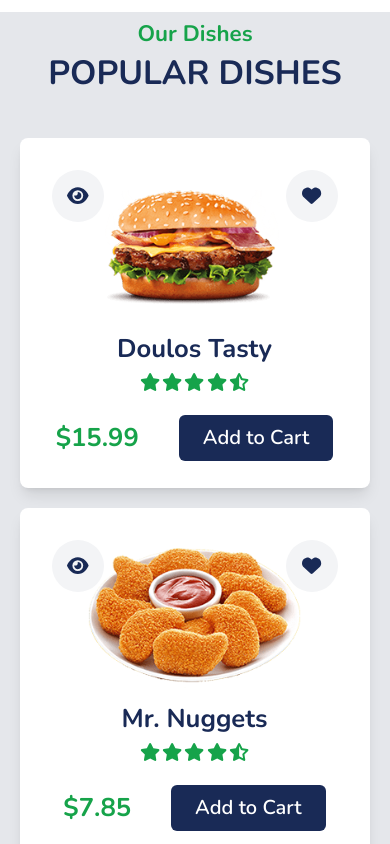
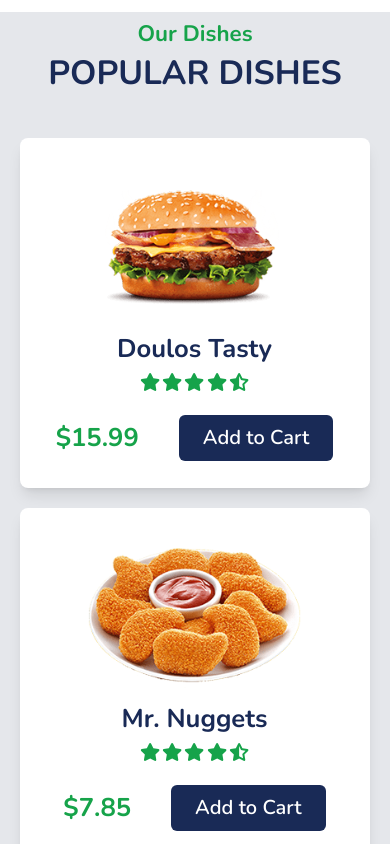
Before and after one commit to drfcozapata/restaurant1-vue, a Vue app: page / in a window 390 px wide. Shown: the part 760-1604 px from the top of the page. Built offline with nearby package versions, Linux system fonts and the light colour scheme.

Commit message:
Agregado efecto CSS

```diff
--- a/src/components/dishes/DishCard.vue
+++ b/src/components/dishes/DishCard.vue
@@ -4,11 +4,11 @@
 
 <template>
 	<div
-		class="w-[350px] lg:w-[32%] 4xl:w-[490px] h-[350px] 4xl:h-[490px] p-4 3xl:p-8 bg-white shadow-lg flex flex-col items-center rounded-lg relative"
+		class="w-[350px] lg:w-[32%] 4xl:w-[490px] h-[350px] 4xl:h-[490px] p-4 3xl:p-8 bg-white shadow-lg flex flex-col items-center rounded-lg relative box"
 	>
 		<a
 			href="#"
-			class="text-[#192a56] hover:text-white text-center absolute top-8 left-8 w-[52px] 3xl:w-14 h-[52px] 3xl:h-14 rounded-full bg-gray-100 hover:bg-green-600"
+			class="text-[#192a56] hover:text-white text-center absolute top-8 w-[52px] 3xl:w-14 h-[52px] 3xl:h-14 rounded-full bg-gray-100 hover:bg-green-600 eye"
 		>
 			<font-awesome-icon
 				:icon="['fas', 'eye']"
@@ -17,7 +17,7 @@
 		</a>
 		<a
 			href="#"
-			class="text-[#192a56] hover:text-white text-center absolute top-8 right-8 w-[52px] 3xl:w-14 h-[52px] 3xl:h-14 rounded-full bg-gray-100 hover:bg-green-600"
+			class="text-[#192a56] hover:text-white text-center absolute top-8 w-[52px] 3xl:w-14 h-[52px] 3xl:h-14 rounded-full bg-gray-100 hover:bg-green-600 heart"
 		>
 			<font-awesome-icon
 				:icon="['fas', 'heart']"
@@ -57,3 +57,22 @@
 		</div>
 	</div>
 </template>
+
+<style scoped>
+	.box .eye {
+		left: -2rem;
+		opacity: 0;
+	}
+	.box .heart {
+		right: -2rem;
+		opacity: 0;
+	}
+	.box:hover .eye {
+		left: 2rem;
+		opacity: 1;
+	}
+	.box:hover .heart {
+		right: 2rem;
+		opacity: 1;
+	}
+</style>
```
